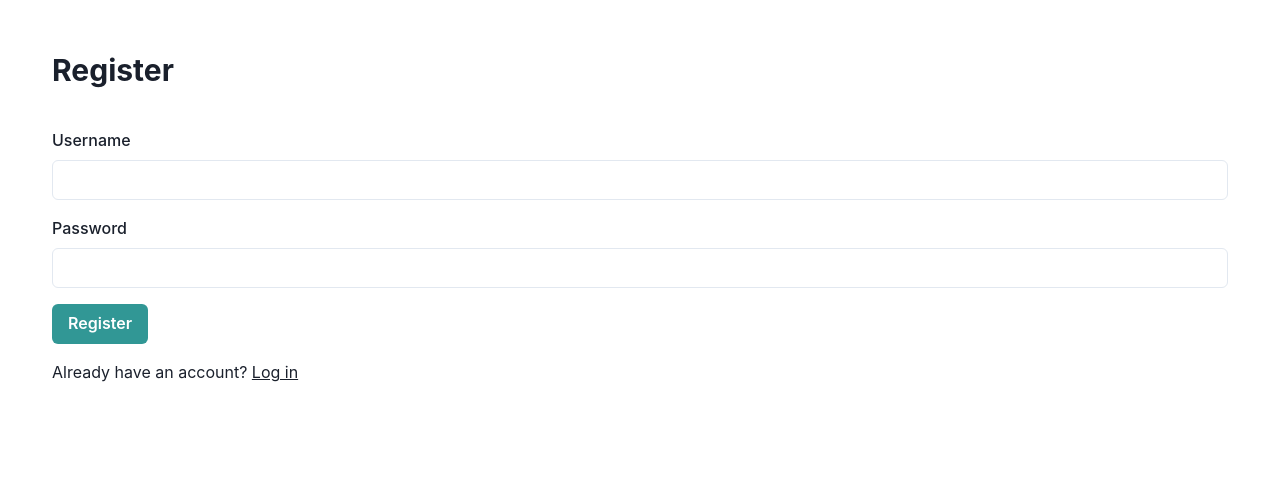
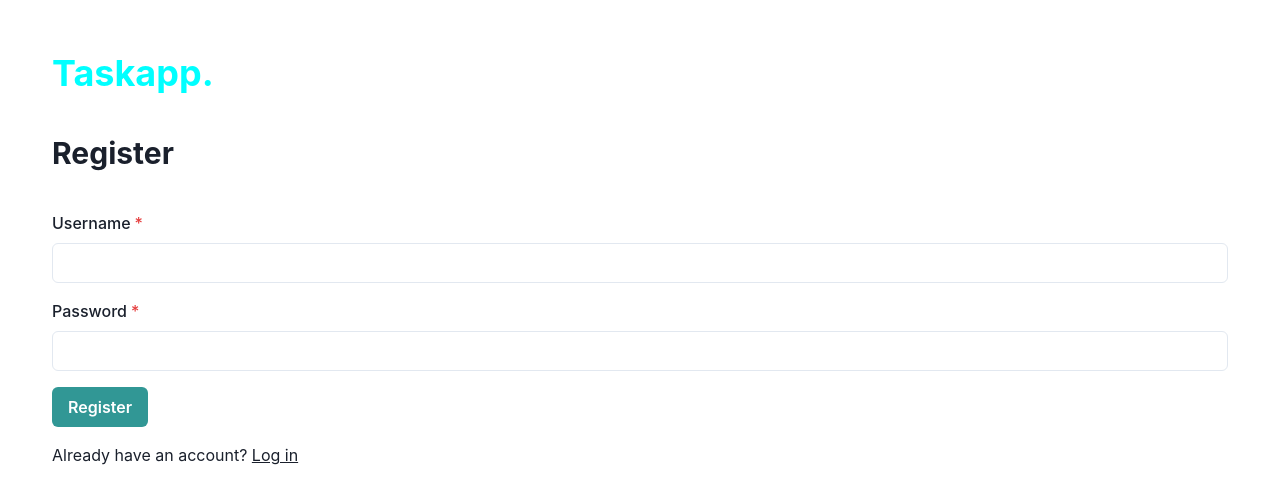
Before and after one commit to saumitrash/task-app, a React (Vite) app in the folder frontend/: page /register in a window 1280 px wide. Shown: the top 504 px of the page. Built offline with nearby package versions, Linux system fonts and the light colour scheme.

Commit message:
minor changes

```diff
--- a/frontend/src/components/Auth/Login.tsx
+++ b/frontend/src/components/Auth/Login.tsx
@@ -87,13 +87,16 @@ const Login = () => {
   } else {
     return (
       <Box p={3}>
+        <Heading size="xl" mb={10} color="cyan">
+          Taskapp{"."}
+        </Heading>
         <Heading size="lg" mb={10}>
           Log In
         </Heading>
         {/* TODO: add field for error */}
         {/* TODO: extract form to a separate component */}
         <form onSubmit={handleLogin}>
-          <FormControl id="username">
+          <FormControl id="username" isRequired>
             <FormLabel>Username</FormLabel>
             <Input
               type="text"
@@ -102,7 +105,7 @@ const Login = () => {
             />
           </FormControl>
 
-          <FormControl id="password" mt={4}>
+          <FormControl id="password" mt={4} isRequired>
             <FormLabel>Password</FormLabel>
             <Input
               type="password"
--- a/frontend/src/components/Auth/Register.tsx
+++ b/frontend/src/components/Auth/Register.tsx
@@ -60,13 +60,16 @@ const Register = () => {
   } else {
     return (
       <Box p={3}>
+        <Heading size="xl" mb={10} color="cyan">
+          Taskapp{"."}
+        </Heading>
         <Heading size="lg" mb={10}>
           Register
         </Heading>
         {/* TODO: add field for error */}
         {/* TODO: extract form to a separate component */}
         <form onSubmit={handleSubmit}>
-          <FormControl id="username" mt={4}>
+          <FormControl id="username" mt={4} isRequired>
             <FormLabel>Username</FormLabel>
             <Input
               type="text"
@@ -74,7 +77,7 @@ const Register = () => {
               onChange={(e) => setUsername(e.target.value)}
             />
           </FormControl>
-          <FormControl id="password" mt={4}>
+          <FormControl id="password" mt={4} isRequired>
             <FormLabel>Password</FormLabel>
             <Input
               type="password"
```
Also changed, not shown: 2 other files (tests, documents, lock files or other folders).
